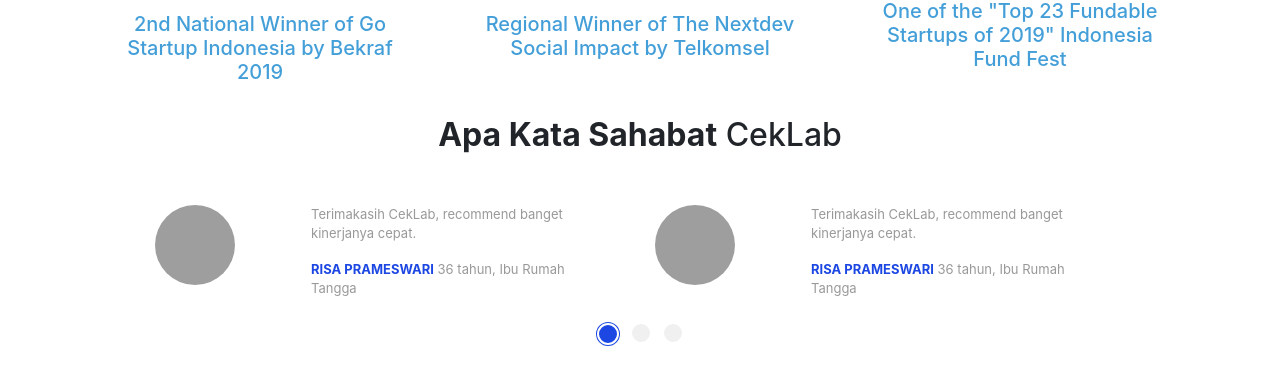
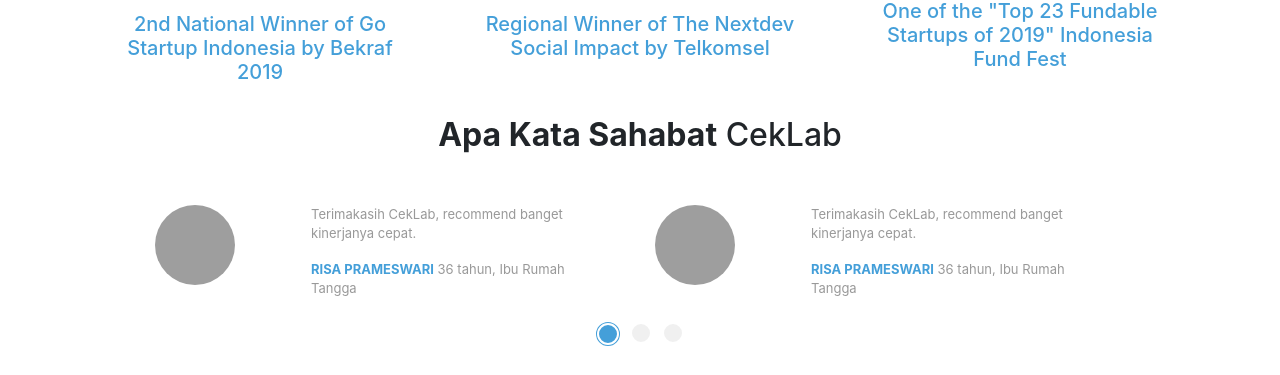
Before and after one commit to aliffrhn/Ceklab, a CodeIgniter app: page /ceklab/ in a window 1280 px wide. Shown: the part 1482-1857 px from the top of the page. Run offline with CodeIgniter, Linux system fonts and the light colour scheme; some libraries are stand-ins or nearby versions; grey boxes are pictures that could not be loaded.

Commit message:
change color carousel testimonial

```diff
--- a/application/views/LandingPage/LandingPage.php
+++ b/application/views/LandingPage/LandingPage.php
@@ -158,7 +158,7 @@
     }
     .carousel .overview b {
         text-transform: uppercase;
-        color: #1c47e3;
+        color: #449FD9;
     }
     .carousel .carousel-indicators {
         bottom: -40px;
@@ -175,7 +175,7 @@
     }
     .carousel-indicators li.active {
         color: #fff;
-        background: #1c47e3;
+        background: #449FD9;
         border: 5px double;
     }
     /*  */
```
